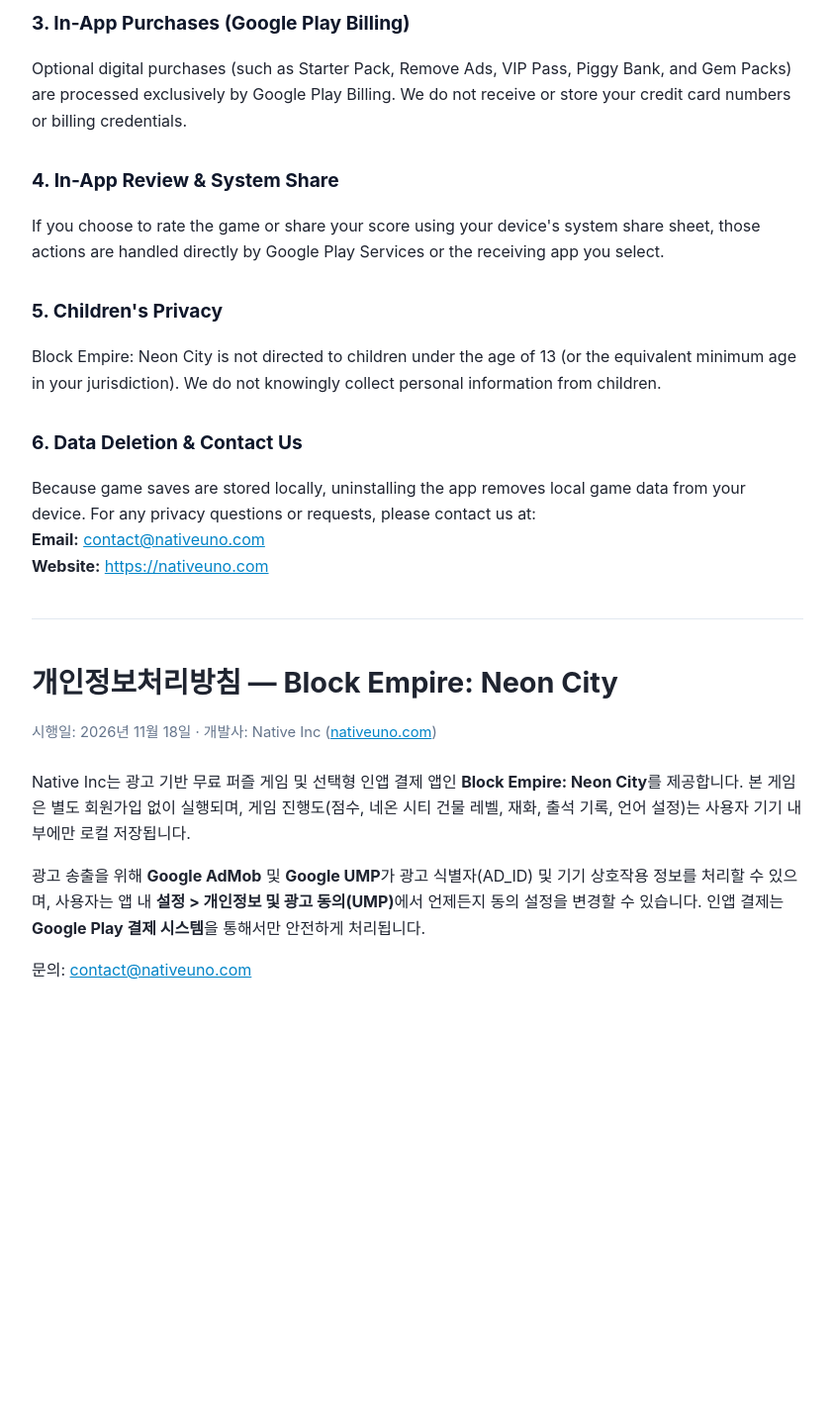
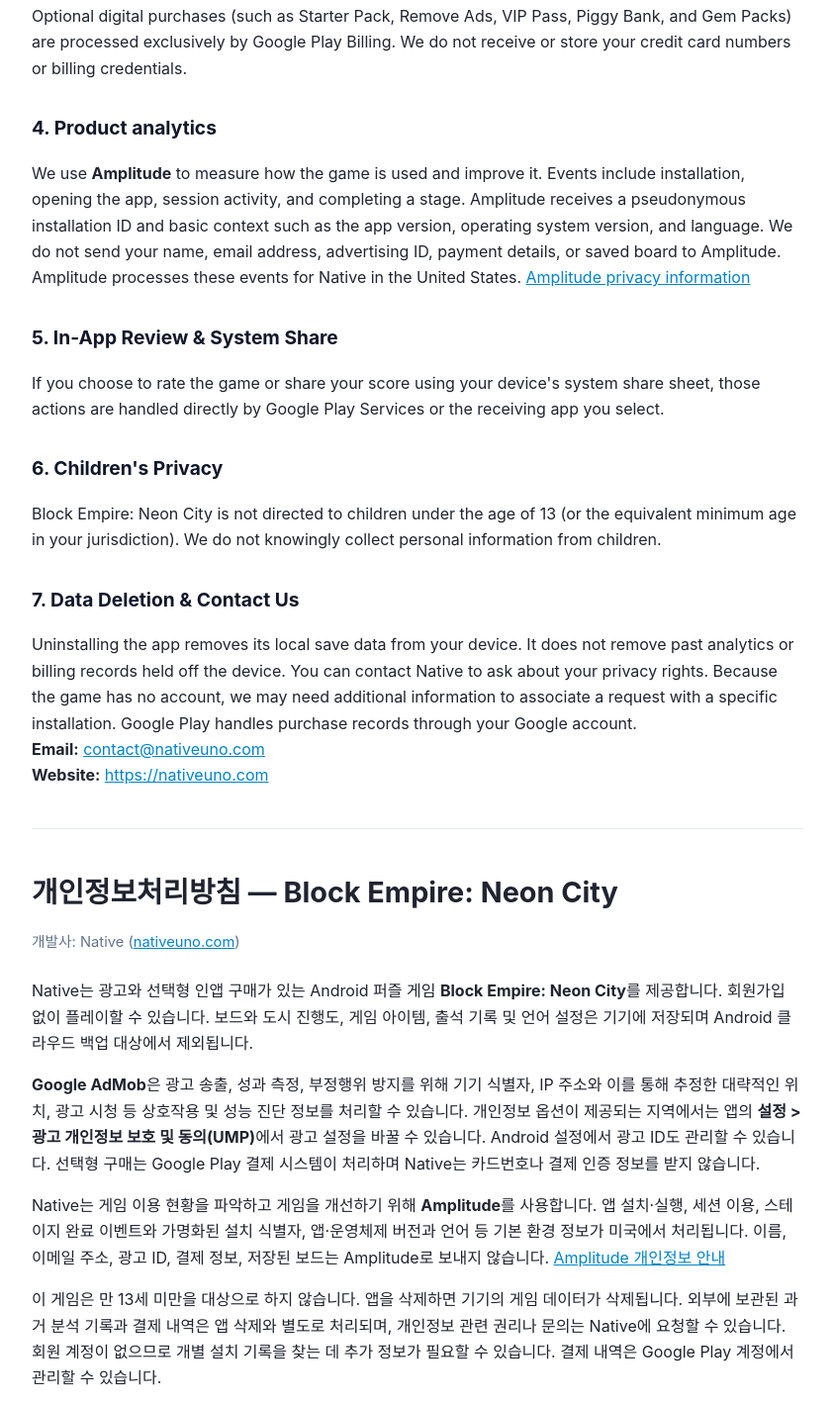
Before and after one commit to 0equilibrium/block-empire-privacy, a plain HTML site: page index.html in a window 1280 px wide. Shown: the part 788-2207 px from the top of the page at 99% size, without its empty margins (218-1061 px from the left). Before the commit the page ends 1897 px from the top, so only its background shows below. Drawn offline with Linux system fonts and the light colour scheme.

Commit message:
Update Block Empire Android privacy policy for release

```diff
--- a/index.html
+++ b/index.html
@@ -23,23 +23,23 @@
 </head>
 <body>
   <h1>Privacy Policy — Block Empire: Neon City</h1>
-  <p class="meta">Effective Date: November 18, 2026 · Developer: Native Inc (<a href="https://nativeuno.com">nativeuno.com</a>)</p>
+  <p class="meta">Developer: Native (<a href="https://nativeuno.com">nativeuno.com</a>)</p>
 
   <p>
-    Native Inc ("we", "our", or "us") built <strong>Block Empire: Neon City</strong> (package ID: <code>com.nativeinc.blockempire</code>) as a free-to-play ad-supported game with optional in-app purchases. This Privacy Policy explains how information is handled when you play our game.
+    Native ("we", "our", or "us") provides <strong>Block Empire: Neon City</strong> (Android package <code>com.nativeinc.blockempire</code>), a puzzle game with advertising and optional in-app purchases. This policy explains how the Android app handles information.
   </p>
 
   <h2>1. Information Stored Locally on Your Device</h2>
   <p>
-    We do not require account registration and do not operate a personal data backend server for this game. Your game progress—such as puzzle scores, Neon City building upgrades, virtual gold and gems, boosters, 7-day check-in progress, unlocked skins, and language preference—is stored locally on your device using platform storage.
+    The game does not require an account. Your saved board, city upgrades, virtual items, check-in records, and language preference are stored on your device. The app disables Android cloud backup for this saved data.
   </p>
 
   <h2>2. Advertising &amp; Consent (Google AdMob &amp; Google UMP)</h2>
   <p>
-    We use <strong>Google AdMob</strong> to display banner, interstitial, rewarded, and app-open advertisements. Google and its partners may use your device advertising identifier (Android Advertising ID / IDFA), IP address, app interactions, and coarse diagnostic/crash metrics to serve personalized or non-personalized ads and prevent fraud.
+    <strong>Google AdMob</strong> provides banner, interstitial, rewarded, and app-open ads. Depending on the device and applicable choices, Google can receive Android identifiers, the IP address and approximate location it can indicate, interactions such as ad views, and performance diagnostics. Google uses this information for advertising, measurement, and fraud prevention.
   </p>
   <p>
-    Where required by law (including the EEA, UK, and Switzerland under GDPR, and applicable US state privacy laws), we present Google's User Messaging Platform (UMP) consent dialog. You can update your privacy and ad-personalization choices at any time inside the app via <strong>Settings &gt; Privacy &amp; Ad Consent (UMP)</strong>.
+    Google’s User Messaging Platform (UMP) presents advertising choices in supported regions. When privacy options are available for your region, you can change them in <strong>Settings &gt; Ad Privacy &amp; Consent (UMP)</strong>. You can also manage your Android advertising ID in Android settings.
   </p>
   <p>
     Learn more about how Google uses partner data at <a href="https://policies.google.com/technologies/partner-sites" target="_blank" rel="noopener">policies.google.com/technologies/partner-sites</a>.
@@ -50,19 +50,24 @@
     Optional digital purchases (such as Starter Pack, Remove Ads, VIP Pass, Piggy Bank, and Gem Packs) are processed exclusively by Google Play Billing. We do not receive or store your credit card numbers or billing credentials.
   </p>
 
-  <h2>4. In-App Review &amp; System Share</h2>
+  <h2>4. Product analytics</h2>
+  <p>
+    We use <strong>Amplitude</strong> to measure how the game is used and improve it. Events include installation, opening the app, session activity, and completing a stage. Amplitude receives a pseudonymous installation ID and basic context such as the app version, operating system version, and language. We do not send your name, email address, advertising ID, payment details, or saved board to Amplitude. Amplitude processes these events for Native in the United States. <a href="https://amplitude.com/privacy" target="_blank" rel="noopener">Amplitude privacy information</a>
+  </p>
+
+  <h2>5. In-App Review &amp; System Share</h2>
   <p>
     If you choose to rate the game or share your score using your device's system share sheet, those actions are handled directly by Google Play Services or the receiving app you select.
   </p>
 
-  <h2>5. Children's Privacy</h2>
+  <h2>6. Children's Privacy</h2>
   <p>
     Block Empire: Neon City is not directed to children under the age of 13 (or the equivalent minimum age in your jurisdiction). We do not knowingly collect personal information from children.
   </p>
 
-  <h2>6. Data Deletion &amp; Contact Us</h2>
+  <h2>7. Data Deletion &amp; Contact Us</h2>
   <p>
-    Because game saves are stored locally, uninstalling the app removes local game data from your device. For any privacy questions or requests, please contact us at:
+    Uninstalling the app removes its local save data from your device. It does not remove past analytics or billing records held off the device. You can contact Native to ask about your privacy rights. Because the game has no account, we may need additional information to associate a request with a specific installation. Google Play handles purchase records through your Google account.
     <br /><strong>Email:</strong> <a href="mailto:contact@nativeuno.com">contact@nativeuno.com</a>
     <br /><strong>Website:</strong> <a href="https://nativeuno.com">https://nativeuno.com</a>
   </p>
@@ -70,12 +75,18 @@
   <hr />
 
   <h1>개인정보처리방침 — Block Empire: Neon City</h1>
-  <p class="meta">시행일: 2026년 11월 18일 · 개발사: Native Inc (<a href="https://nativeuno.com">nativeuno.com</a>)</p>
+  <p class="meta">개발사: Native (<a href="https://nativeuno.com">nativeuno.com</a>)</p>
   <p>
-    Native Inc는 광고 기반 무료 퍼즐 게임 및 선택형 인앱 결제 앱인 <strong>Block Empire: Neon City</strong>를 제공합니다. 본 게임은 별도 회원가입 없이 실행되며, 게임 진행도(점수, 네온 시티 건물 레벨, 재화, 출석 기록, 언어 설정)는 사용자 기기 내부에만 로컬 저장됩니다.
+    Native는 광고와 선택형 인앱 구매가 있는 Android 퍼즐 게임 <strong>Block Empire: Neon City</strong>를 제공합니다. 회원가입 없이 플레이할 수 있습니다. 보드와 도시 진행도, 게임 아이템, 출석 기록 및 언어 설정은 기기에 저장되며 Android 클라우드 백업 대상에서 제외됩니다.
   </p>
   <p>
-    광고 송출을 위해 <strong>Google AdMob</strong> 및 <strong>Google UMP</strong>가 광고 식별자(AD_ID) 및 기기 상호작용 정보를 처리할 수 있으며, 사용자는 앱 내 <strong>설정 &gt; 개인정보 및 광고 동의(UMP)</strong>에서 언제든지 동의 설정을 변경할 수 있습니다. 인앱 결제는 <strong>Google Play 결제 시스템</strong>을 통해서만 안전하게 처리됩니다.
+    <strong>Google AdMob</strong>은 광고 송출, 성과 측정, 부정행위 방지를 위해 기기 식별자, IP 주소와 이를 통해 추정한 대략적인 위치, 광고 시청 등 상호작용 및 성능 진단 정보를 처리할 수 있습니다. 개인정보 옵션이 제공되는 지역에서는 앱의 <strong>설정 &gt; 광고 개인정보 보호 및 동의(UMP)</strong>에서 광고 설정을 바꿀 수 있습니다. Android 설정에서 광고 ID도 관리할 수 있습니다. 선택형 구매는 Google Play 결제 시스템이 처리하며 Native는 카드번호나 결제 인증 정보를 받지 않습니다.
+  </p>
+  <p>
+    Native는 게임 이용 현황을 파악하고 게임을 개선하기 위해 <strong>Amplitude</strong>를 사용합니다. 앱 설치·실행, 세션 이용, 스테이지 완료 이벤트와 가명화된 설치 식별자, 앱·운영체제 버전과 언어 등 기본 환경 정보가 미국에서 처리됩니다. 이름, 이메일 주소, 광고 ID, 결제 정보, 저장된 보드는 Amplitude로 보내지 않습니다. <a href="https://amplitude.com/privacy" target="_blank" rel="noopener">Amplitude 개인정보 안내</a>
+  </p>
+  <p>
+    이 게임은 만 13세 미만을 대상으로 하지 않습니다. 앱을 삭제하면 기기의 게임 데이터가 삭제됩니다. 외부에 보관된 과거 분석 기록과 결제 내역은 앱 삭제와 별도로 처리되며, 개인정보 관련 권리나 문의는 Native에 요청할 수 있습니다. 회원 계정이 없으므로 개별 설치 기록을 찾는 데 추가 정보가 필요할 수 있습니다. 결제 내역은 Google Play 계정에서 관리할 수 있습니다.
   </p>
   <p>
     문의: <a href="mailto:contact@nativeuno.com">contact@nativeuno.com</a>
```
